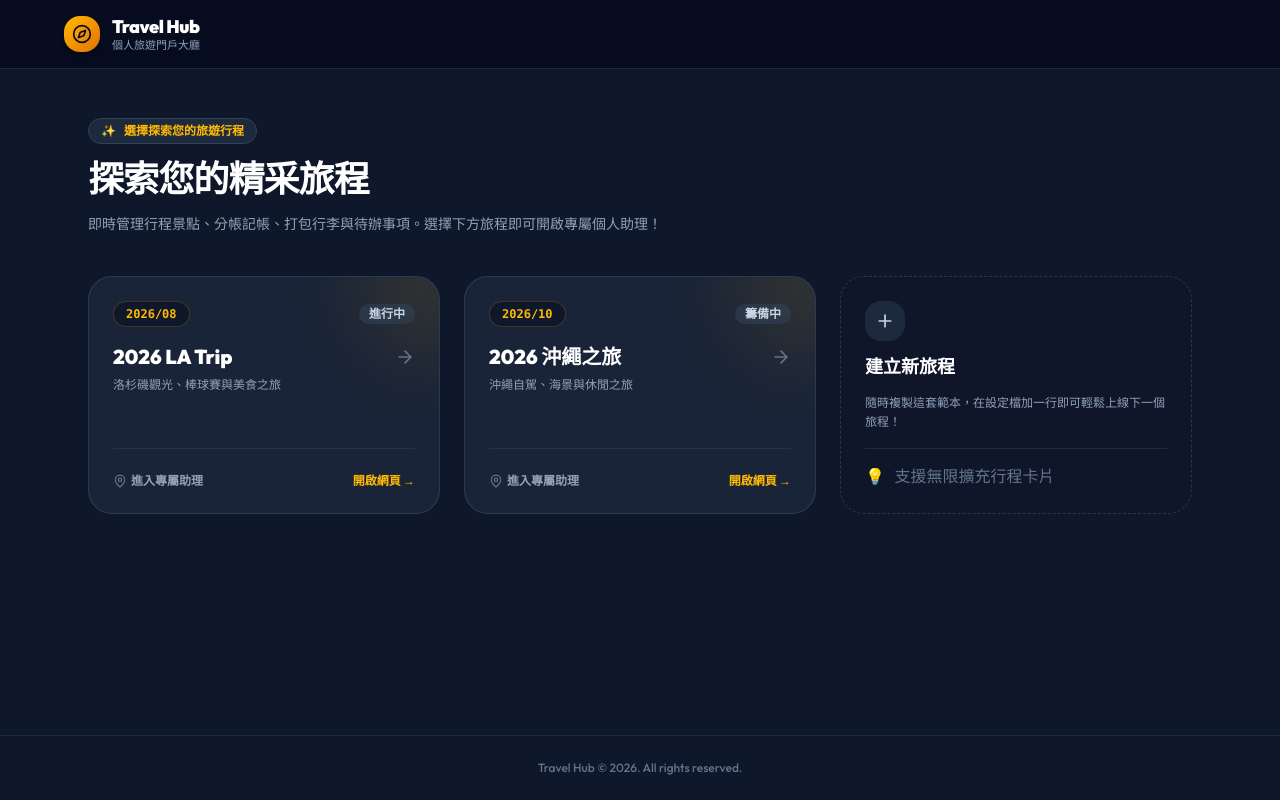
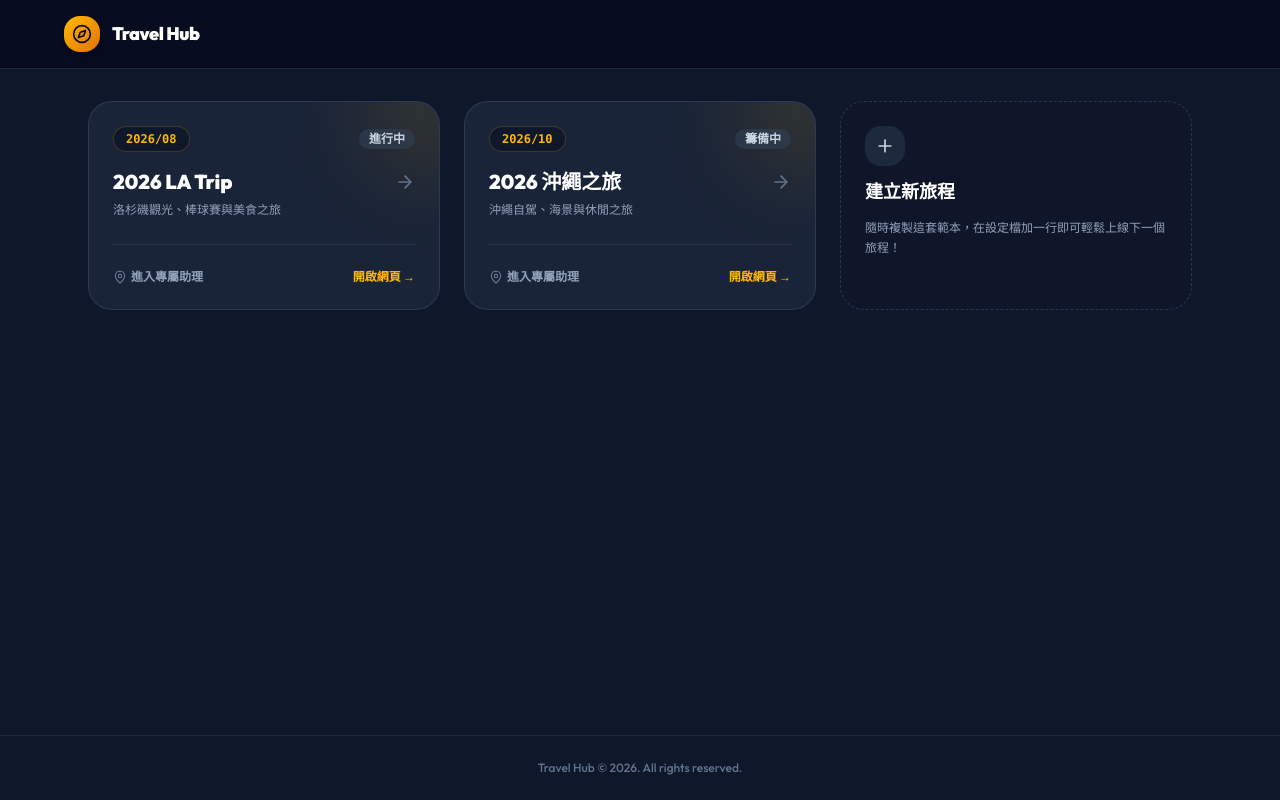
Before and after one commit to jo-workspace/2026-la-trip, a Next.js app: page / in a window 1280 px wide. Built offline with nearby package versions, Linux system fonts and the light colour scheme.

Commit message:
style: remove unnecessary home text elements

```diff
--- a/src/app/page.tsx
+++ b/src/app/page.tsx
@@ -3,7 +3,7 @@
 import React from 'react';
 import Link from 'next/link';
 import { TRIPS } from '@/config/trips';
-import { Compass, Calendar, ArrowRight, Plus, MapPin } from 'lucide-react';
+import { Compass, ArrowRight, Plus, MapPin } from 'lucide-react';
 
 export default function HomePage() {
   const tripList = Object.values(TRIPS);
@@ -21,29 +21,13 @@ export default function HomePage() {
               <h1 className="text-lg font-black tracking-tight text-white leading-none">
                 Travel Hub
               </h1>
-              <p className="text-[11px] text-slate-400 font-medium leading-none mt-1">
-                個人旅遊門戶大廳
-              </p>
             </div>
           </div>
         </div>
       </header>
 
       {/* Hero Section */}
-      <main className="flex-1 max-w-6xl w-full mx-auto px-6 py-12 space-y-10">
-        <div className="space-y-3 max-w-2xl">
-          <div className="inline-flex items-center space-x-2 px-3 py-1 rounded-full bg-slate-800 text-amber-400 text-xs font-extrabold border border-slate-700">
-            <span>✨</span>
-            <span>選擇探索您的旅遊行程</span>
-          </div>
-          <h2 className="text-3xl md:text-4xl font-black tracking-tight text-white leading-tight">
-            探索您的精采旅程
-          </h2>
-          <p className="text-sm text-slate-400 font-medium leading-relaxed">
-            即時管理行程景點、分帳記帳、打包行李與待辦事項。選擇下方旅程即可開啟專屬個人助理！
-          </p>
-        </div>
-
+      <main className="flex-1 max-w-6xl w-full mx-auto px-6 py-8 space-y-8">
         {/* Trip Cards Grid */}
         <div className="grid grid-cols-1 md:grid-cols-2 lg:grid-cols-3 gap-6">
           {tripList.map((trip) => (
@@ -101,9 +85,6 @@ export default function HomePage() {
                 隨時複製這套範本，在設定檔加一行即可輕鬆上線下一個旅程！
               </p>
             </div>
-            <div className="text-2xs text-slate-500 font-mono pt-4 border-t border-slate-800">
-              💡 支援無限擴充行程卡片
-            </div>
           </div>
         </div>
       </main>
```
